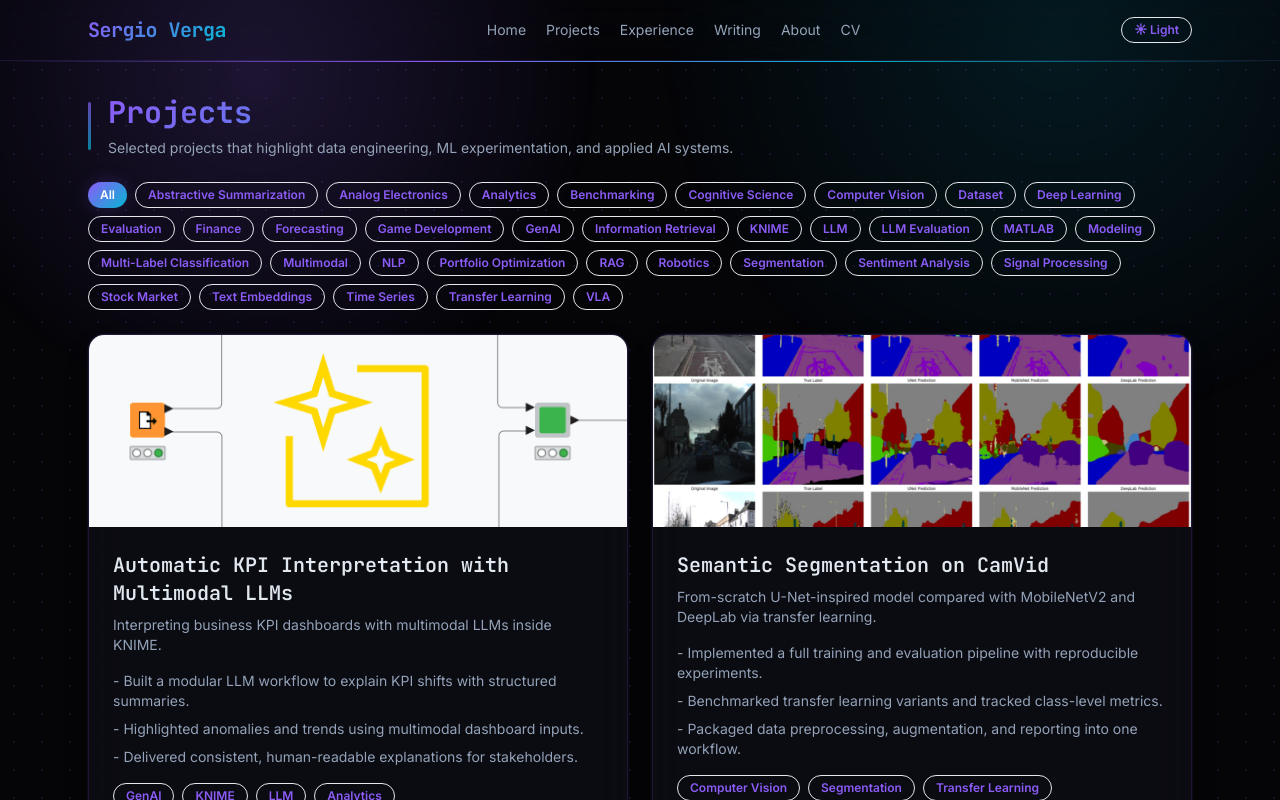
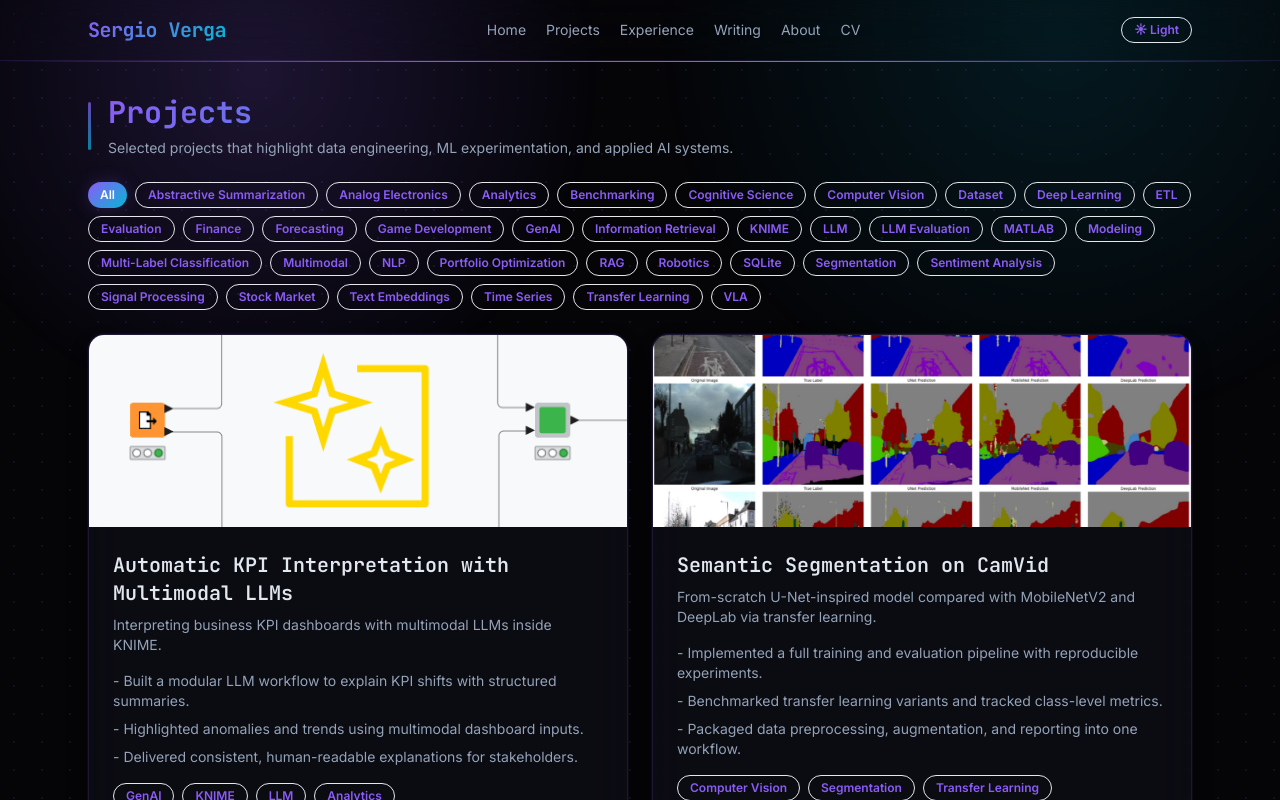
Before and after one commit to SergioV3005/portfolio-sv, a Next.js app: page /projects in a window 1280 px wide. Shown: the top 800 px of the page. Built offline with nearby package versions, Linux system fonts and the light colour scheme.

Commit message:
added KPI DW project

```diff
--- a/content/projects.ts
+++ b/content/projects.ts
@@ -114,7 +114,7 @@ export const projects: Project[] = [
       {
         label: "GitHub Repo",
         href: "https://github.com/SergioV3005/hourly-time-series-traffic"
-  }   ],   featured: false,
+      }], featured: false,
   },
   {
     id: "jailbreak-game",
@@ -133,7 +133,7 @@ export const projects: Project[] = [
         label: "GitHub Repo",
         href: "https://github.com/SergioV3005/jailbreak-game"
       },
-    ],  featured: false,
+    ], featured: false,
   },
   {
     id: "portfolio-optimization",
@@ -152,7 +152,7 @@ export const projects: Project[] = [
         label: "GitHub Repo",
         href: "https://github.com/khalilvandian/portfolio_management"
       },
-    ],  featured: false,
+    ], featured: false,
   },
   {
     id: "abstractive-summarization",
@@ -171,7 +171,7 @@ export const projects: Project[] = [
         label: "GitHub Repo",
         href: "https://github.com/khalilvandian/NLP-Summarization"
       },
-    ],  featured: false,
+    ], featured: false,
   },
   {
     id: "chopper-preamplifier-proton-sound",
@@ -233,4 +233,25 @@ export const projects: Project[] = [
     ],
     featured: false,
   },
+  {
+    id: "kpis-datawarehouse",
+    title: "KPIs-Datawarehouse",
+    description:
+      "A KNIME workflow to automate the computation and storage of 6 key business KPIs into a SQLite database.",
+    bullets: [
+      "Built an automated ETL pipeline to extract 6 business KPIs for various years and save them into a structured SQLite database.",
+      "Implemented modular logic where each KPI is computed in a dedicated sub-workflow before being aggregated.",
+      "Configured dynamic database interactions using DB Writer for initial setup and DB Insert for incremental year-by-year updates.",
+      "Optimized the storage architecture to serve as the backend for an interactive 6 KPIs Data App dashboard.",
+    ],
+    tags: ["KNIME", "Finance", "ETL", "SQLite", "Analytics"],
+    image: "/images/kpis-datawarehouse.png",
+    links: [
+      {
+        label: "KNIME Hub",
+        href: "https://hub.knime.com/knime/spaces/KNIME%20for%20Finance/KPI/Data%20App%20-%206%20KPIs%20for%20any%20CEO/Writing%20to%20a%20Database%20-%206%20KPIs%20for%20any%20CEO~RExXC8o5QgZhqasG/current-state",
+      },
+    ],
+    featured: false,
+  },
 ];
```
Also changed, not shown: public/images/kpis-datawarehouse.png (added). Lines whose indentation alone changed are shown as unchanged.
